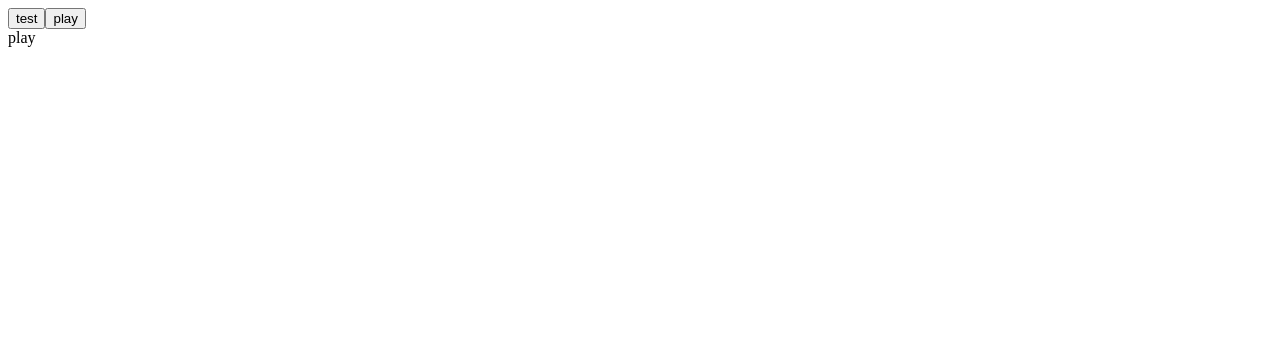
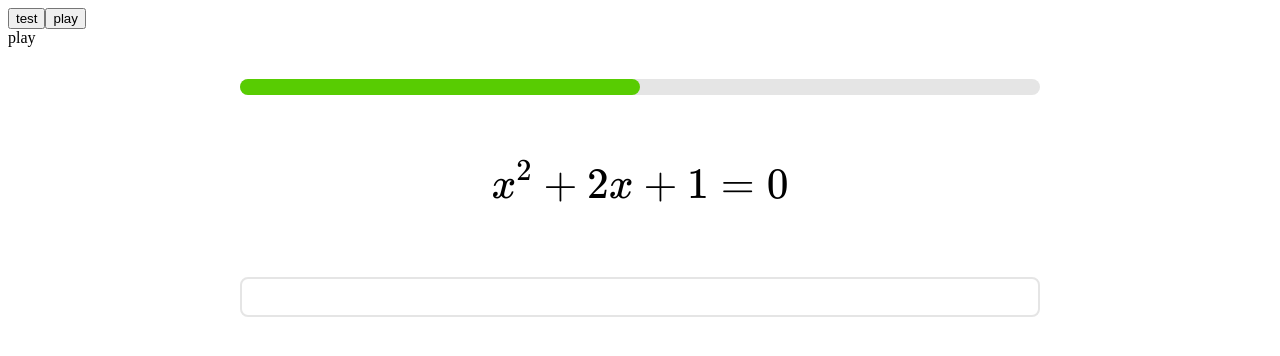
Before and after one commit to flaribbit/i-love-math, a Vue app: page /play in a window 1280 px wide. Shown: the top 356 px of the page. Built offline with nearby package versions, Linux system fonts and the light colour scheme.

Commit message:
重命名组件 添加进度条和输入框

```diff
--- /dev/null
+++ b/src/components/Answer.vue
@@ -0,0 +1,15 @@
+<template>
+  <input class="answer" type="text">
+</template>
+
+<style>
+.answer {
+  padding: 4px;
+  border: 2px solid #e5e5e5;
+  border-radius: 8px;
+  display: block;
+  width: 100%;
+  max-width: 800px;
+  box-sizing: border-box;
+}
+</style>
--- /dev/null
+++ b/src/components/Katex.vue
@@ -0,0 +1,15 @@
+<script setup lang="ts">
+defineProps<{ tex: string }>();
+const render = (tex: string): string => {
+  return katex.renderToString(tex, {
+    displayMode: true,
+    throwOnError: false,
+    strict: false,
+    output: 'html',
+  });
+};
+</script>
+
+<template>
+  <div v-html="render(tex)"></div>
+</template>
--- a/src/components/Play.vue
+++ b/src/components/Play.vue
@@ -1,3 +1,33 @@
 <template>
   <div>play</div>
+  <Progress :value="0.5"></Progress>
+  <Katex class="question" tex="x^2+2x+1=0"></Katex>
+  <Answer></Answer>
 </template>
+
+<script setup lang="ts">
+import Katex from './Katex.vue';
+import Progress from './Progress.vue';
+import Answer from './Answer.vue';
+</script>
+
+<style>
+.app {
+  position: relative;
+  height: 100%;
+}
+
+.progress {
+  margin: 32px auto;
+}
+
+.question {
+  font-size: 36px;
+  margin: 64px auto;
+}
+
+.answer {
+  font-size: 24px;
+  margin: 32px auto;
+}
+</style>
--- a/src/components/Problem.vue
+++ /dev/null
@@ -1,16 +0,0 @@
-<script setup lang="ts">
-import { Problem } from '../types';
-defineProps<{ problem: Problem }>();
-const render = (latex: string): string => {
-  return katex.renderToString(latex, {
-    displayMode: true,
-    throwOnError: false,
-    strict: false,
-    output: 'html',
-  });
-};
-</script>
-
-<template>
-  <div v-html="render(problem.question)"></div>
-</template>
--- /dev/null
+++ b/src/components/Progress.vue
@@ -0,0 +1,26 @@
+<template>
+  <div class="progress">
+    <div class="front" :style="`width: ${value * 100}%`">
+    </div>
+  </div>
+</template>
+
+<script setup lang="ts">
+defineProps<{ value: number }>()
+</script>
+
+<style>
+.progress {
+  max-width: 800px;
+  height: 16px;
+  border-radius: 8px;
+  background-color: #e5e5e5;
+}
+
+.progress .front {
+  min-width: 16px;
+  height: inherit;
+  background-color: #58cc02;
+  border-radius: inherit;
+}
+</style>
--- a/src/components/Test.vue
+++ b/src/components/Test.vue
@@ -1,5 +1,5 @@
 <script setup lang="ts">
-import ProblemVue from '../components/Problem.vue';
+import Katex from '../components/Katex.vue';
 import { Problem } from '../types';
 import { problems } from '../problems';
 import { randomInt } from '../utils';
@@ -27,7 +27,7 @@ const getProblems = (index: number) => {
     <button v-for="(p, i) in problems" @click="getProblems(i)">{{ p.name }}</button>
   </div>
   <div>
-    <ProblemVue v-for="problem in list" :problem="problem" />
+    <Katex v-for="problem in list" :tex="problem.question" />
   </div>
 </template>
 
```
